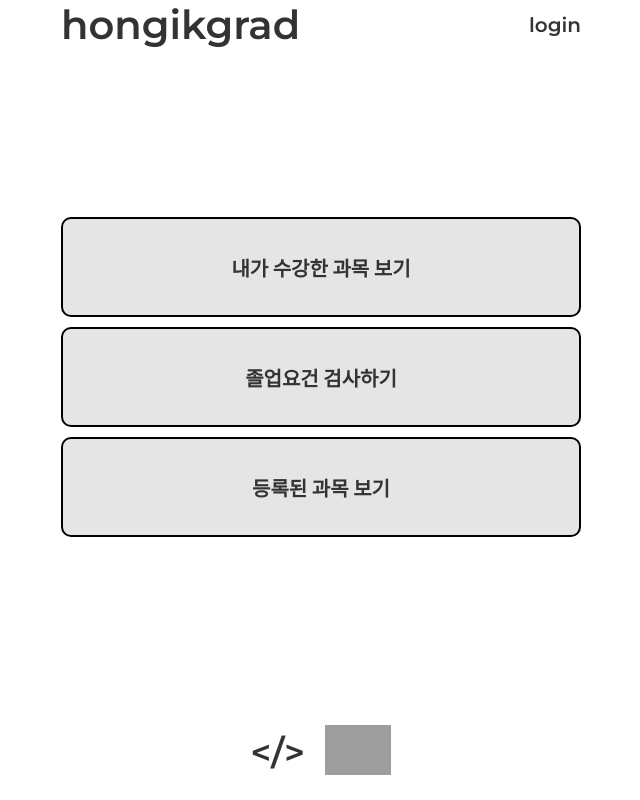
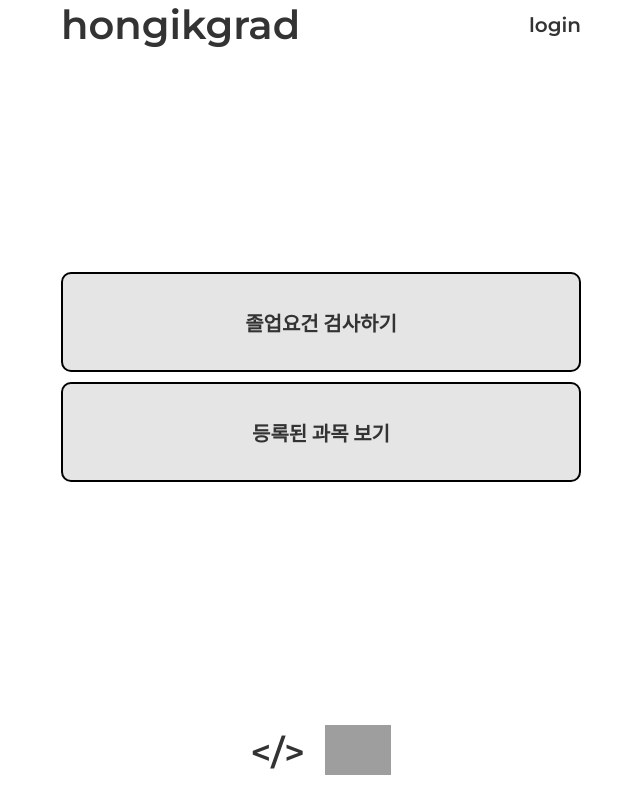
Before and after one commit to hongikgrad/hongikgrad.github.io, a React (Create React App) app: page / in a window 1280 px wide. Shown: the whole page, without its empty margins (319-959 px from the left). Built offline with nearby package versions, Linux system fonts and the light colour scheme; no server answers; grey boxes are pictures that could not be loaded.

Commit message:
[feat] 수강 과목 확인하기 삭제

```diff
--- a/src/pages/MainPage.tsx
+++ b/src/pages/MainPage.tsx
@@ -9,7 +9,6 @@ export default function MainPage(props: MainPageProps) {
   return (
     <PageTemplate>
       <Stack spacing={"0.5rem"}>
-        <MenuButton text="내가 수강한 과목 보기" href="/users/courses" />
         <MenuButton text="졸업요건 검사하기" href="/users/graduation" />
         <MenuButton text="등록된 과목 보기" href="/courses" />
       </Stack>
```
